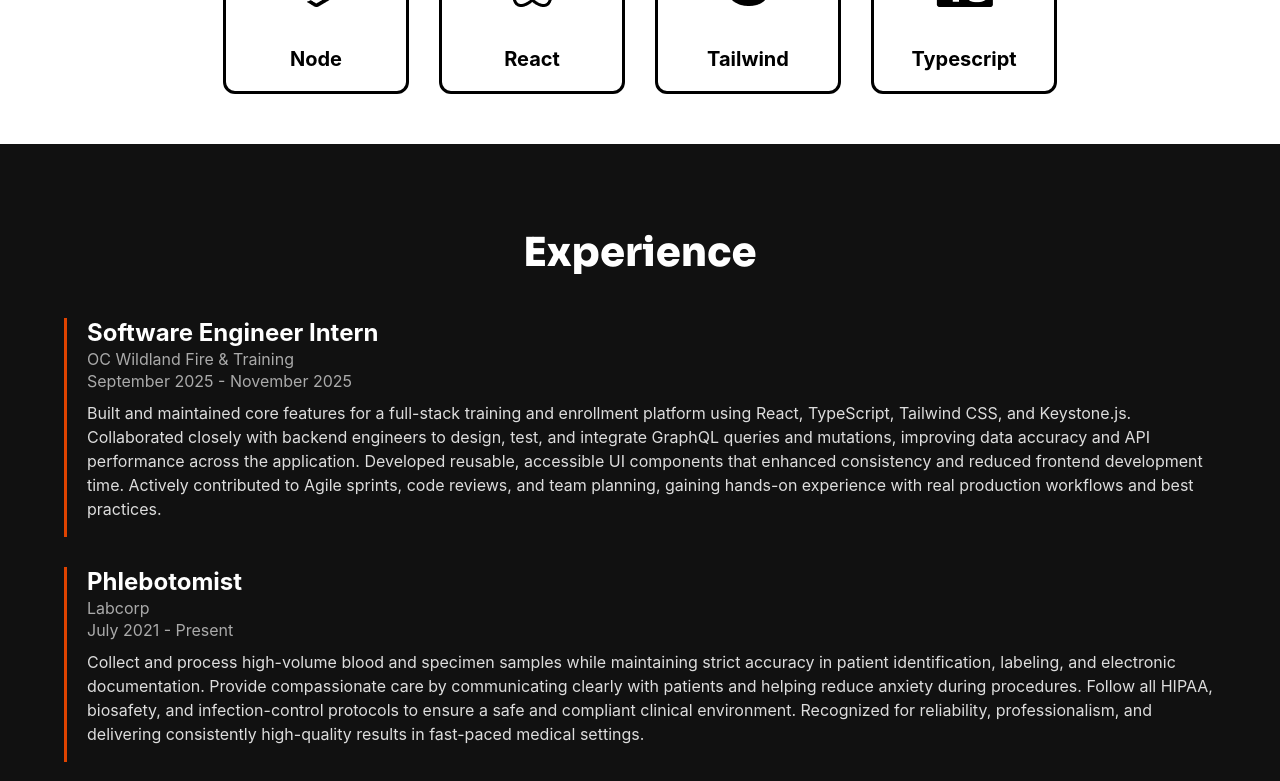
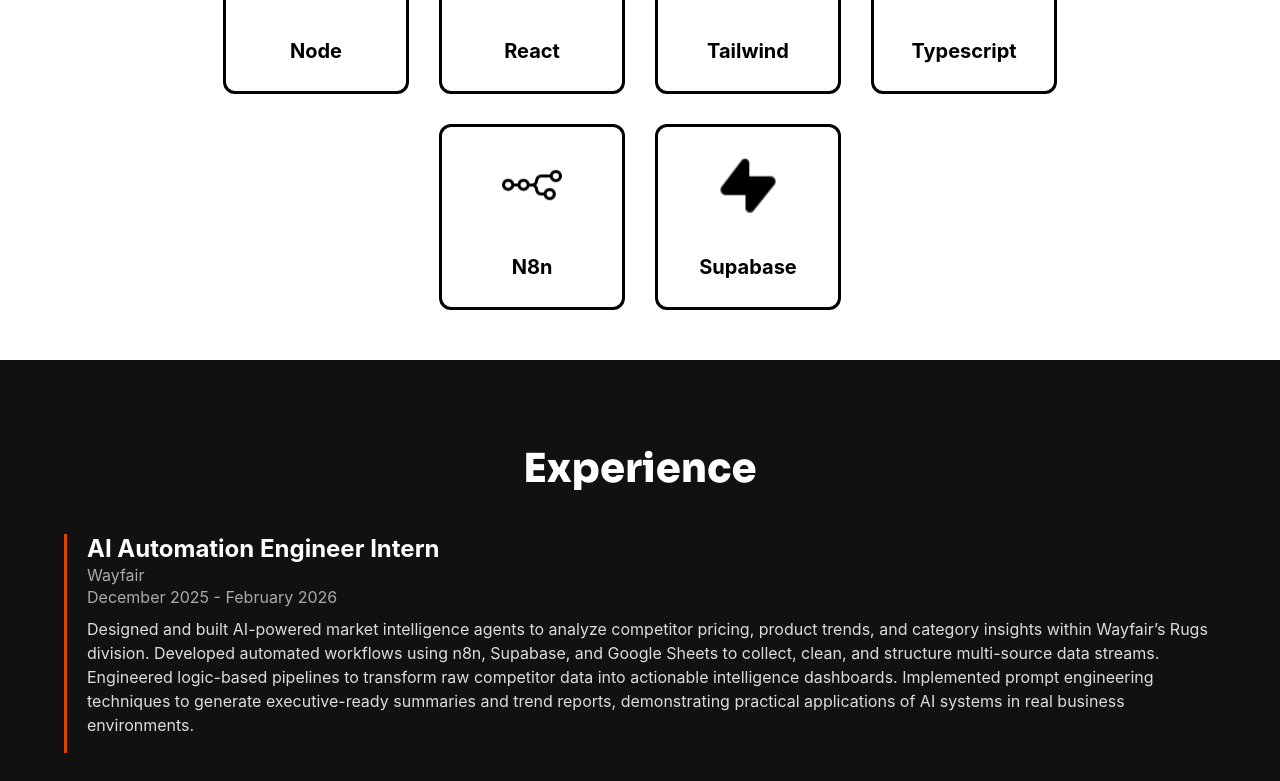
Before and after one commit to DarilynP/portfolio, a React (Create React App) app: page / in a window 1280 px wide. Shown: the part 1460-2241 px from the top of the page. Built offline with nearby package versions, Linux system fonts and the light colour scheme.

Commit message:
Updated Skills section: standardized icon sizing and hover behavior; added n8n and Supabase logos

```diff
--- a/src/components/Experience.jsx
+++ b/src/components/Experience.jsx
@@ -2,6 +2,13 @@
 import "../styles/Experience.css";
 
 const experiences = [
+  {
+    role: "AI Automation Engineer Intern",
+    company: "Wayfair ",
+    period: " December 2025 - February 2026",
+    description:
+      "Designed and built AI-powered market intelligence agents to analyze competitor pricing, product trends, and category insights within Wayfair’s Rugs division. Developed automated workflows using n8n, Supabase, and Google Sheets to collect, clean, and structure multi-source data streams. Engineered logic-based pipelines to transform raw competitor data into actionable intelligence dashboards. Implemented prompt engineering techniques to generate executive-ready summaries and trend reports, demonstrating practical applications of AI systems in real business environments.",
+  },
   {
     role: "Software Engineer Intern",
     company: "OC Wildland Fire & Training",
@@ -13,7 +20,7 @@
   {
     role: "Phlebotomist",
     company: "Labcorp",
-    period: "July 2021 - Present",
+    period: "July 2021 - December 2025",
     description:
       "Collect and process high-volume blood and specimen samples while maintaining strict accuracy in patient identification, labeling, and electronic documentation. Provide compassionate care by communicating clearly with patients and helping reduce anxiety during procedures. Follow all HIPAA, biosafety, and infection-control protocols to ensure a safe and compliant clinical environment. Recognized for reliability, professionalism, and delivering consistently high-quality results in fast-paced medical settings.",
   },
--- a/src/components/Skills.js
+++ b/src/components/Skills.js
@@ -9,6 +9,8 @@
 import react from "../assets/icon-react.png";
 import tailwind from "../assets/icon-tailwindcss.png";
 import tyescript from "../assets/icon-typescript.png";
+import n8n from "../assets/n8n.png";
+import supabase from "../assets/supabase_icon.png";
 
 const skills = [
   { img: git, name: "Git" },
@@ -20,6 +22,8 @@
   { img: react, name: "react" },
   { img: tailwind, name: "tailwind" },
   { img: tyescript, name: "typescript" },
+  { img: n8n, name: "n8n" },
+  { img: supabase, name: "Supabase" },
 ];
 
 const Skills = () => {
--- a/src/styles/Skills.css
+++ b/src/styles/Skills.css
@@ -62,7 +62,10 @@
 
 /* Skill logo image */
 .skills__logo-box img {
-  margin-top: 40px;
+  width: 60px;
+  height: 60px;
+  object-fit: contain;
+  margin-top: 20px;
   transition: filter 0.3s ease;
 }
 
```
Also changed, not shown: src/assets/n8n.png (added), src/assets/supabase_icon.png (added).
